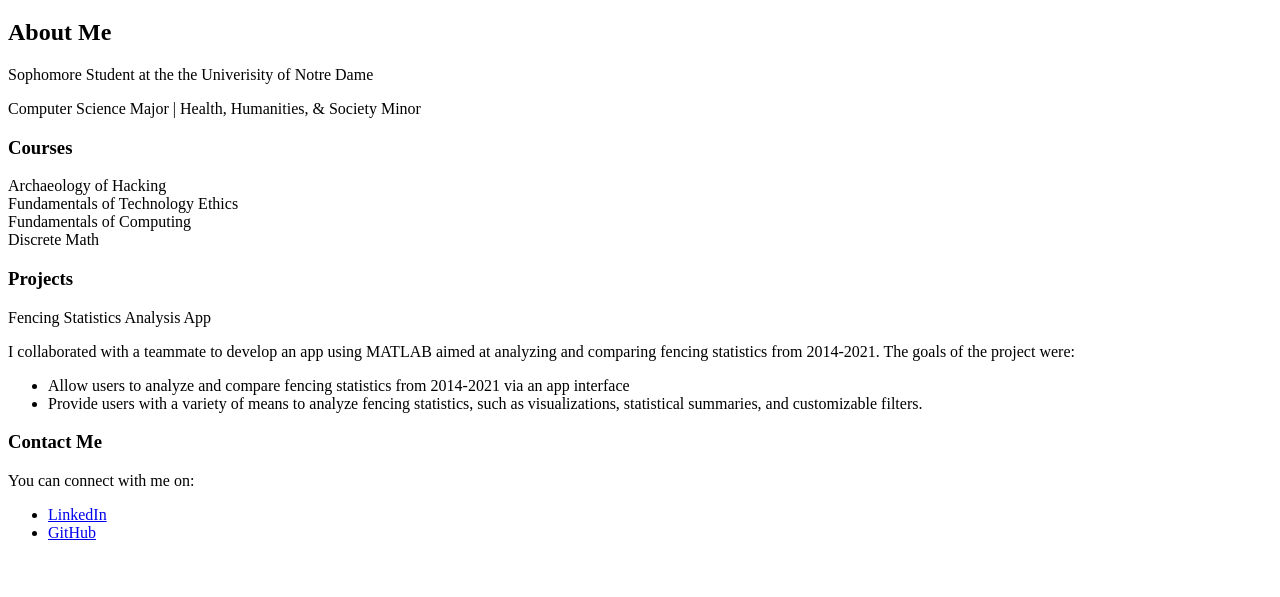
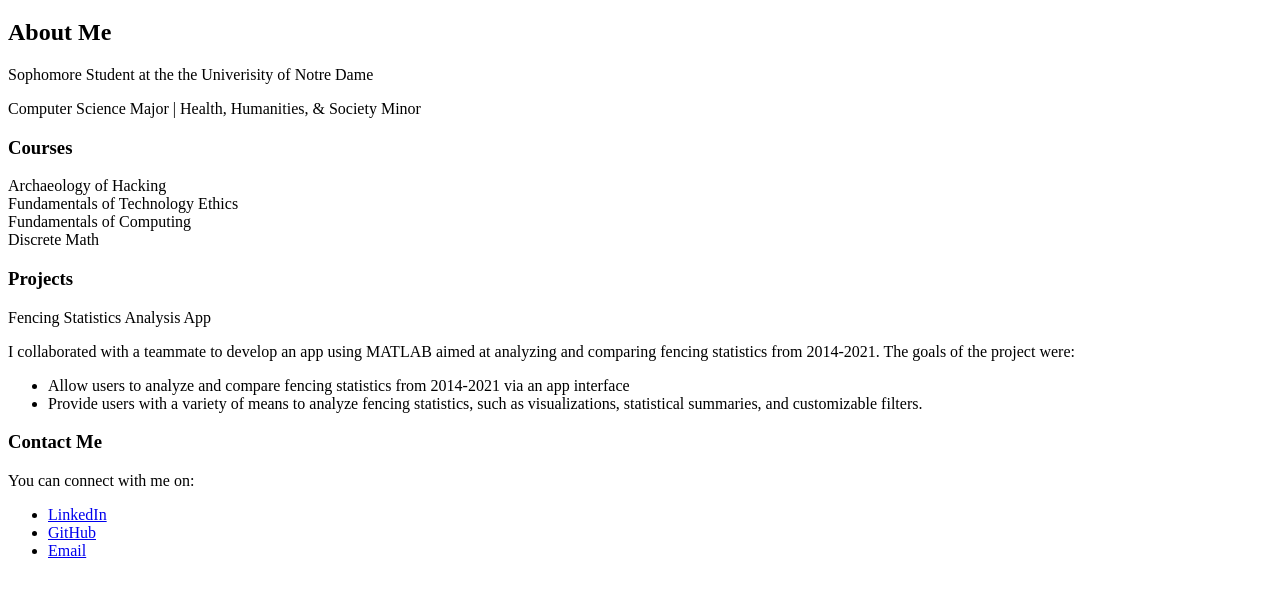
Before and after one commit to cb-214/cb-214.github.io, a plain HTML site: page index.html in a window 1280 px wide. Shown: the part 61-658 px from the top of the page. Drawn offline with Linux system fonts and the light colour scheme.

Commit message:
Sixth commit

```diff
--- a/index.html
+++ b/index.html
@@ -23,5 +23,6 @@
                 <ul>
                     <li><a href="https://www.linkedin.com/in/cassandra-b-665a73220" target="_blank">LinkedIn</a></li>
                     <li><a href="https://github.com/cb-214" target="_blank">GitHub</a></li>
+                    <li><a href="mailto:cbarco@nd.edu">Email</a></li>
                 </ul>
         </section>
```
